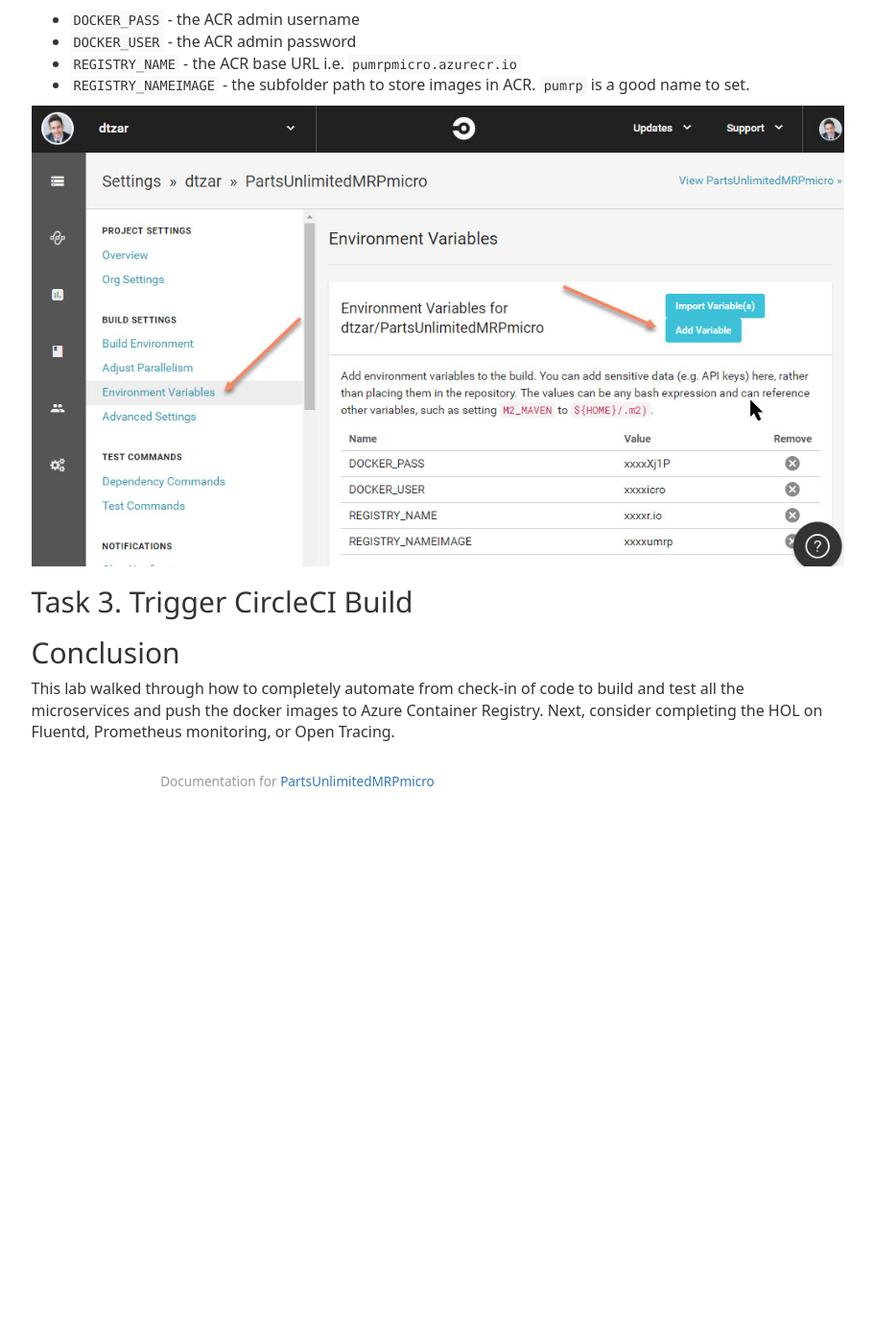
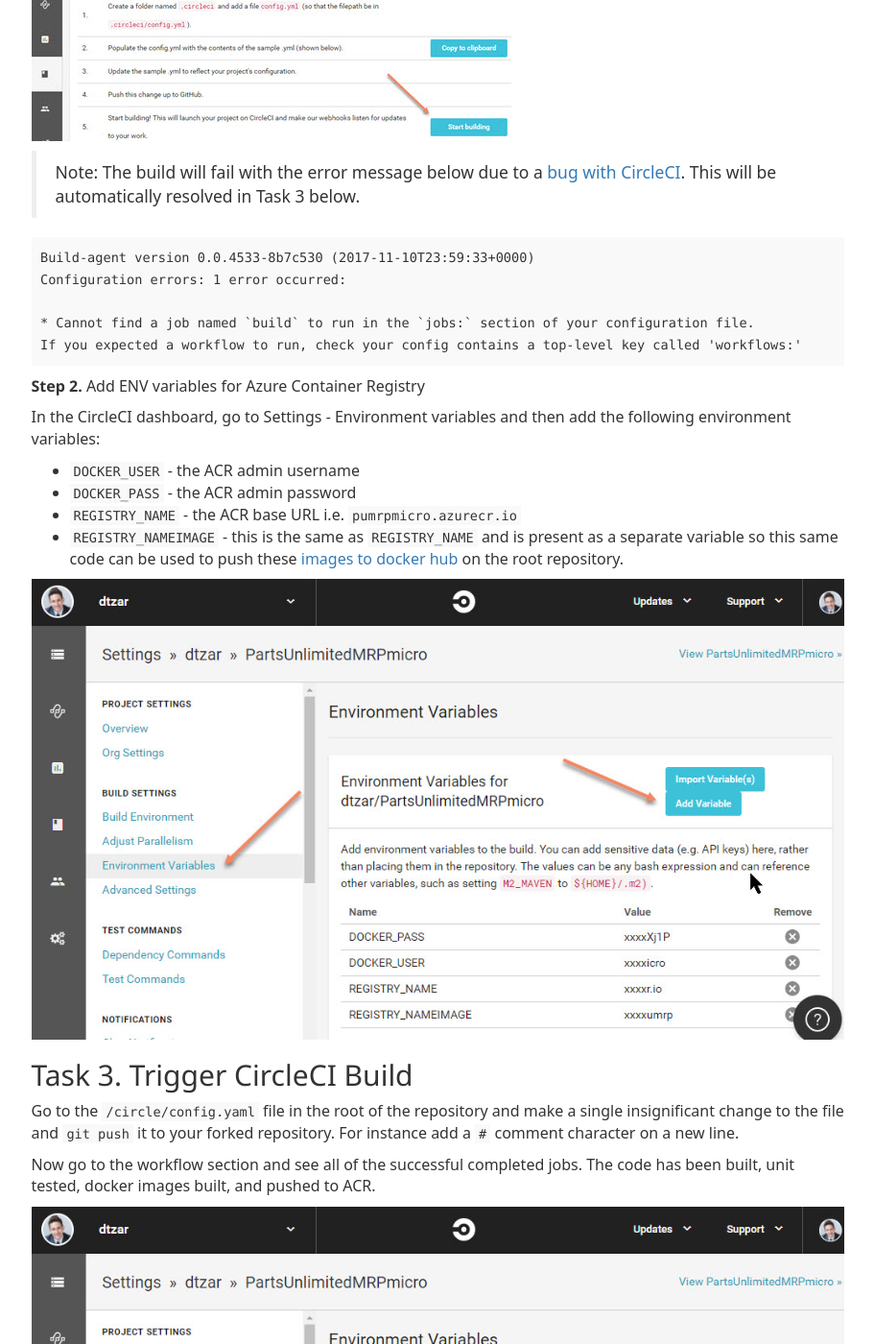
Before and after one commit to microsoft/PartsUnlimitedMRPmicro, a Jekyll site: the page built from _posts/2017-11-13-circleci.md, in a window 1280 px wide and 1400 px high, scrolled down 902 px. Shown: the whole window at 96% size, without its empty margins (330-1241 px from the left). Built offline with Jekyll 4.4.1, drawn with Linux system fonts in a browser that asks for light colours; some web fonts are replaced; before the commit the page ends 1746 px from its top, so only the background shows below that; some of the changed text lies outside the part shown.

Commit message:
final steps

````diff
--- a/_posts/2017-11-13-circleci.md
+++ b/_posts/2017-11-13-circleci.md
@@ -28,22 +28,41 @@ Learn how to setup continuous integration for all 5 Parts Unlimited MRP microser
 
 **Step 1.** Configure CircleCI to build the forked project.
 
-Go to Projects - _your-GitHub-repo_  - Setup project - **PartsUnlimitedMRPmicro** - "Start building"
+Go to Projects - _your-GitHub-repo_  - Setup project - **PartsUnlimitedMRPmicro** - and then click "Start building"
+
+![](<../assets/circleciacr/circleci-build-project.jpg>)
+
+> Note: The build will fail with the error message below due to a [bug with CircleCI](https://discuss.circleci.com/t/if-you-expected-a-workflow-to-run-check-your-config-contains-a-top-level-key-called-workflows/16798).  This will be automatically resolved in Task 3 below.
+
+```
+Build-agent version 0.0.4533-8b7c530 (2017-11-10T23:59:33+0000)
+Configuration errors: 1 error occurred:
+
+* Cannot find a job named `build` to run in the `jobs:` section of your configuration file.
+If you expected a workflow to run, check your config contains a top-level key called 'workflows:'
+```
 
 **Step 2.** Add ENV variables for Azure Container Registry
 
 In the CircleCI dashboard, go to Settings - Environment variables and then add the following environment variables:
 
-- `DOCKER_PASS` - the ACR admin username
-- `DOCKER_USER` - the ACR admin password
+- `DOCKER_USER` - the ACR admin username
+- `DOCKER_PASS` - the ACR admin password
 - `REGISTRY_NAME` - the ACR base URL i.e. `pumrpmicro.azurecr.io`
-- `REGISTRY_NAMEIMAGE` - the subfolder path to store images in ACR. `pumrp` is a good name to set.
+- `REGISTRY_NAMEIMAGE` - this is the same as `REGISTRY_NAME` and is present as a separate variable so this same code can be used to push these [images to docker hub](https://hub.docker.com/r/microsoft/pumrp-catalog/) on the root repository.
 
 ![](<../assets/circleciacr/circleci-env.jpg>)
 
 ## Task 3. Trigger CircleCI Build
 
+Go to the `/circle/config.yaml` file in the root of the repository and make a single insignificant change to the file
+and `git push` it to your forked repository.  For instance add a `#` comment character on a new line.
 
+Now go to the workflow section and see all of the successful completed jobs.  The code has been built, unit tested, docker images built, and pushed to ACR.
+
+![](<../assets/circleciacr/circleci-env.jpg>)
+
+Now all of these images could be deployed to any Kubernetes cluster from ACR.
 
 ## Conclusion
 
````
Also changed, not shown: assets/circleciacr/circleci-build-project.jpg (added).
